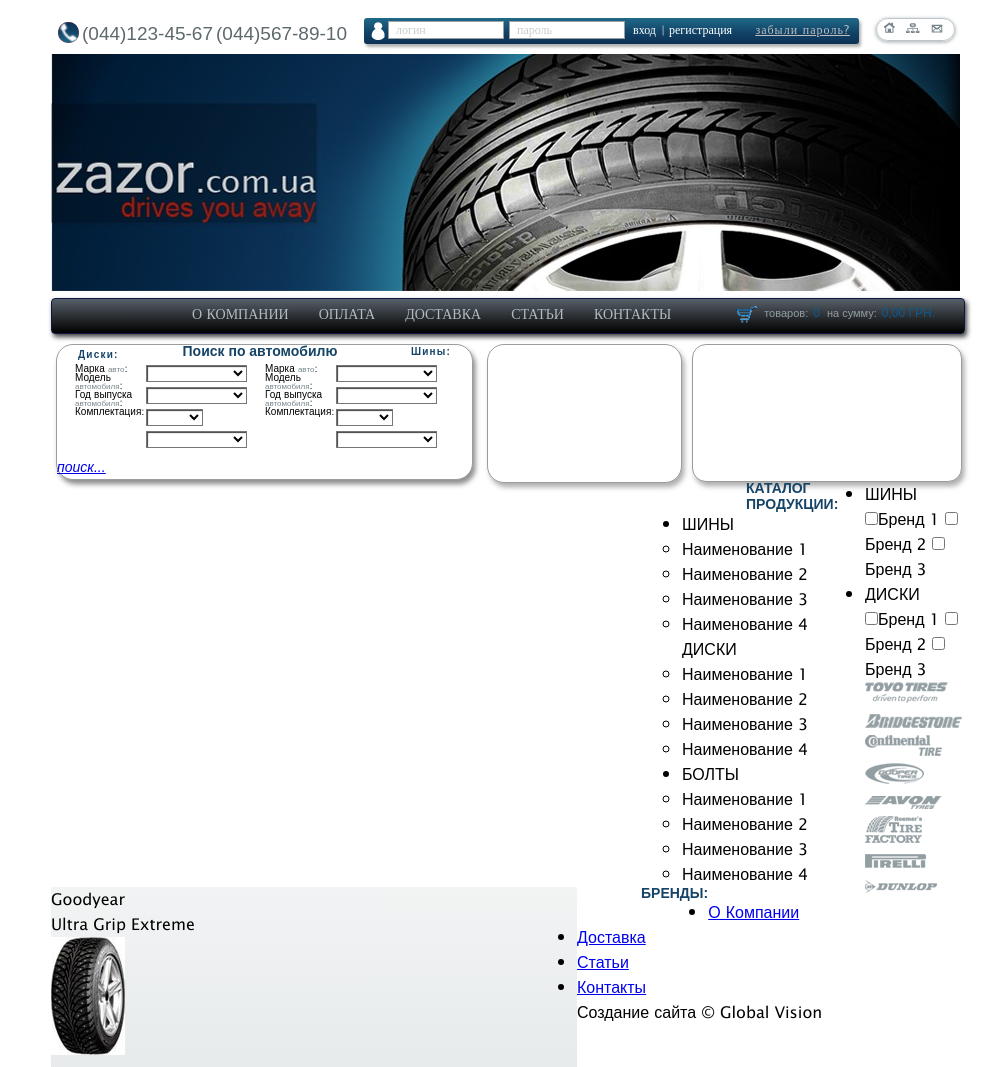
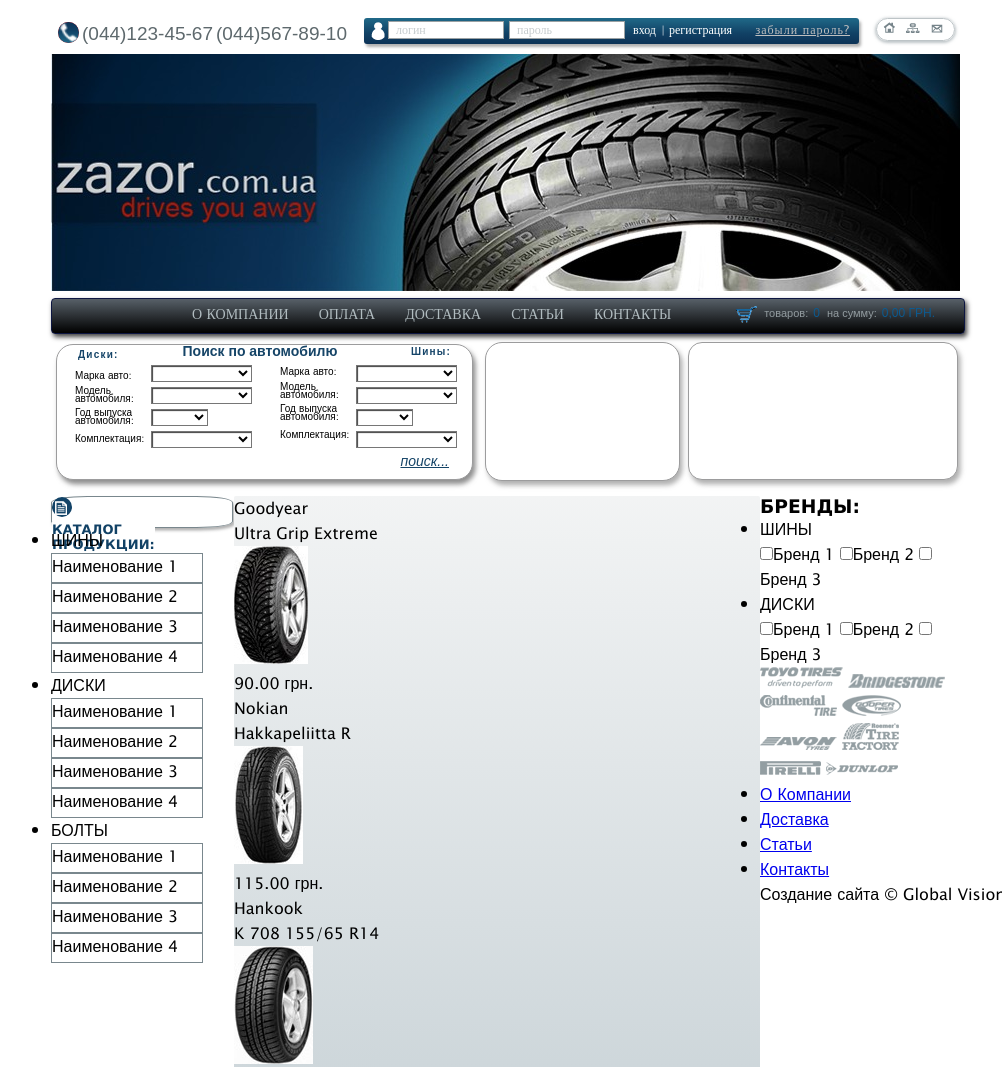
Before and after one commit to TipunovSergey/TipunovSergey.github.io, a plain HTML site: page GoIT/markup/home/lesson6/index.html in a window 1280 px wide. Shown: the top 1067 px of the page, without its empty margins (133-1135 px from the left). Drawn offline with Linux system fonts and the light colour scheme.

Commit message:
css start2

```diff
--- a/GoIT/markup/home/lesson6/css/style.css
+++ b/GoIT/markup/home/lesson6/css/style.css
@@ -233,7 +233,7 @@
     font-weight: bold;
 }
 
-h3 {
+.search-form-left h3 {
     color: #154467;
     font-family: Arial;
     font-size: 14px;
@@ -269,6 +269,7 @@
 
 .search-form-left select {
     margin-bottom: 5px;
+    margin-left: 5px;
 }
 
 .left-cols-text {
@@ -280,9 +281,25 @@
     line-height: 8px;
 }
 
-.left-cols-text span {
+.text-marka-avto {
+    padding-top: 7px;
+}
+
+.text-model-avto {
+    padding-top: 7px;
+}
+
+.text-year {
+    padding-top: 6px;
+}
+
+.text-accessories-avto {
+    padding-top: 10px;
+}
+
+. .left-cols-text span {
     color: #77858b;
-    font-size: 8px;
+    font-size: 9px;
 }
 
 .w101 {
@@ -299,19 +316,29 @@
     box-shadow: inset 1px 1px 1px rgba(0, 0, 0, 0.75);
 }
 
-.search-button {
-    width: 52px;
-    height: 12px;
+.right-cols-text {
+    margin-top: -4.1px;
+    margin-left: 28px;
+    width: 71px;
+    float: left;
+    color: #000;
+    font-size: 10px;
+    line-height: 8px;
+}
+
+.search-form-left a {
+    padding-right: 23px;
     color: #154467;
+    float: right;
     font-family: Arial;
     font-size: 14px;
     font-style: italic;
-    line-height: 28px;
     text-decoration: underline;
 }
 
 .search-form-centre {
-    margin-left: 14px;
+    margin-left: 12px;
+    margin-top: -2px;
     float: left;
     width: 193px;
     height: 137px;
@@ -322,7 +349,8 @@
 }
 
 .search-form-right {
-    margin-left: 10px;
+    margin-left: 8px;
+    margin-top: -2px;
     float: left;
     width: 268px;
     height: 136px;
@@ -332,9 +360,52 @@
     box-shadow: 2.6px 4.3px 5px rgba(150, 150, 150, 0.75);
 }
 
+.center-part {
+    margin-top: 15px;
+}
+
 .left-sidebar {
     float: left;
     width: 183px;
+}
+
+.left-sidebar h3 {
+    display: block;
+    float: left;
+    color: #114165;
+    font-family: 'Lucida Sans Unicode';
+    font-size: 13px;
+    background-color: #fff;
+}
+
+.left-sidebar-header {
+    width: 180px;
+    height: 30px;
+    border: 1px solid #79878d;
+    box-shadow: 1.5px 2.6px 3px rgba(150, 150, 150, 0.75);
+    border-radius: 20%;
+}
+
+.left-sidebar-header-logo {
+    width: 20px;
+    float: left;
+    height: 20px;
+    background-color: #124367;
+    border-radius: 50%;
+}
+
+.left-sidebar-header-logo img {
+    margin-left: 3px;
+}
+
+.left-sidebar li {}
+
+.h2 li {
+    width: 150px;
+    display: block;
+    height: 28px;
+    background-color: #fff;
+    border: 1px solid #79878d;
 }
 
 .product {
--- a/GoIT/markup/home/lesson6/index.html
+++ b/GoIT/markup/home/lesson6/index.html
@@ -74,6 +74,7 @@
 
         <!--left form-->
 
+        <div class="clearfix">
             <div class="search-form-left">
                 <div class="title-form-left">
                     <span class="title-form-left-left">Диски:</span>
@@ -152,7 +153,7 @@
                     </div>
                 </div>
                 <div class="left-cols">
-                <div class="left-cols-text">
+                    <div class="right-cols-text">
                         <div class="text-marka-avto">
                             Марка <span>авто</span>:
                         </div>
@@ -222,8 +223,9 @@
                     </div>
                 </div>
 
-            <div class="search-button"><a href="#">поиск...</a></div>
+
                 </form>
+                <a href="#">поиск...</a>
             </div>
 
             <!--centre form-->
@@ -232,23 +234,24 @@
 
             <!--right form-->
 
-        <div class="search-form-right clearfix"></div>
+            <div class="search-form-right"></div>
 
             <!--end search form-->
 
             <!--start left sidebar-->
+        </div>
+        <div class="center-part">
             <div class="left-sidebar">
 
+                <div class="left-sidebar-header">
+                    <div class="left-sidebar-header-logo">
+                        <img src="img/catalog.png" alt="">
                         <h3>КАТАЛОГ ПРОДУКЦИИ:</h3>
+                    </div>
+
+                </div>
                 <ul>
-                <li>ШИНЫ
-                    <ul>
-                        <li>Наименование 1</li>
-                        <li>Наименование 2</li>
-                        <li>Наименование 3</li>
-                        <li>Наименование 4</li>
-                    </ul>
-                    ДИСКИ
+                    <li class="h2">ШИНЫ
                         <ul>
                             <li>Наименование 1</li>
                             <li>Наименование 2</li>
@@ -256,7 +259,15 @@
                             <li>Наименование 4</li>
                         </ul>
                     </li>
-                <li>БОЛТЫ
+                    <li class="h2"> ДИСКИ
+                        <ul>
+                            <li>Наименование 1</li>
+                            <li>Наименование 2</li>
+                            <li>Наименование 3</li>
+                            <li>Наименование 4</li>
+                        </ul>
+                    </li>
+                    <li class="h2">БОЛТЫ
                         <ul>
                             <li>Наименование 1</li>
                             <li>Наименование 2</li>
@@ -332,13 +343,13 @@
             <div class="right-sidebar">
                 <h3>БРЕНДЫ:</h3>
                 <ul>
-                <li>ШИНЫ</li>
+                    <li class="h2">ШИНЫ</li>
                     <input type="checkbox" name="checkbox"><span>Бренд 1</span>
                     <input type="checkbox" name="checkbox"><span>Бренд 2</span>
                     <input type="checkbox" name="checkbox"><span>Бренд 3</span>
                 </ul>
                 <ul>
-                <li>
+                    <li class="h2">
                         ДИСКИ
                     </li>
                     <input type="checkbox" name="checkbox"><span>Бренд 1</span>
@@ -347,6 +358,7 @@
                 </ul>
 
 
+            </div>
         </div>
         <div class="logo-brend">
             <img src="img/brand/toyo.png" alt="">
```
Lines whose indentation alone changed are shown as unchanged.
